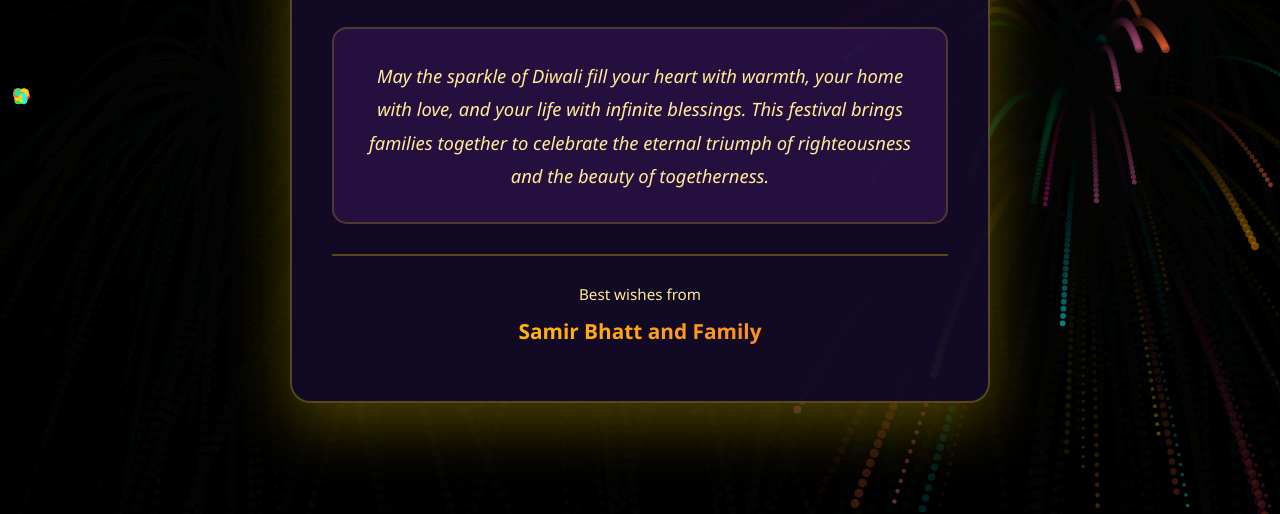
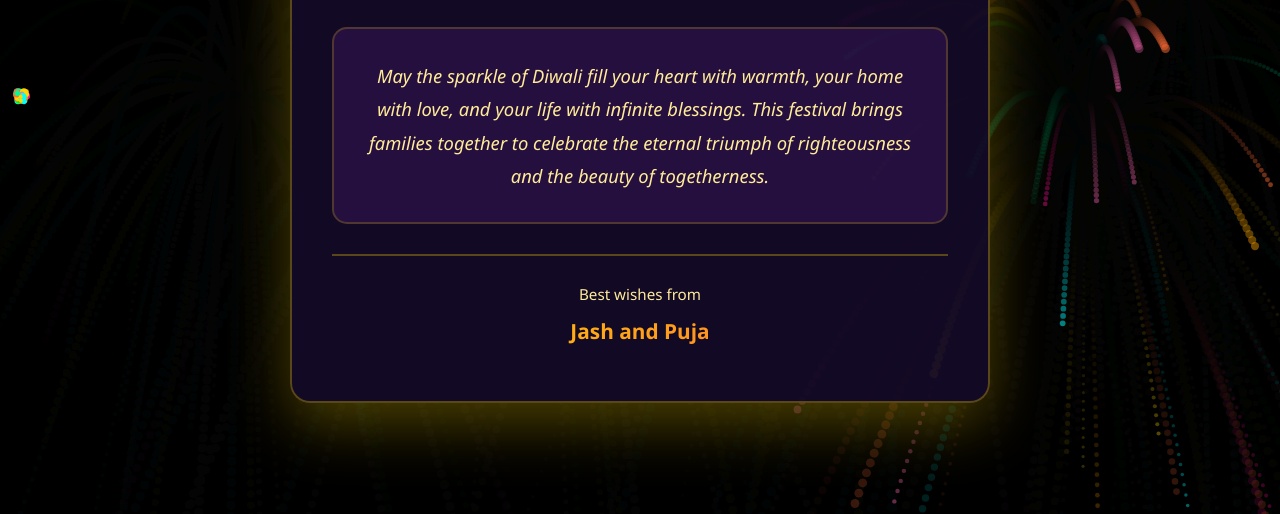
Before and after one commit to HarshSBhatt/diwali, a plain HTML site: page index.html in a window 1280 px wide. Shown: the part 286-800 px from the top of the page. Drawn offline with Linux system fonts and the light colour scheme.

Commit message:
Update index.html

```diff
--- a/index.html
+++ b/index.html
@@ -199,7 +199,7 @@
 
         <div class="closing-message">
             <span class="prefix">Best wishes from</span>
-            <span class="names">Samir Bhatt and Family</span>
+            <span class="names">Jash and Puja</span>
         </div>
     </div>
 
```
